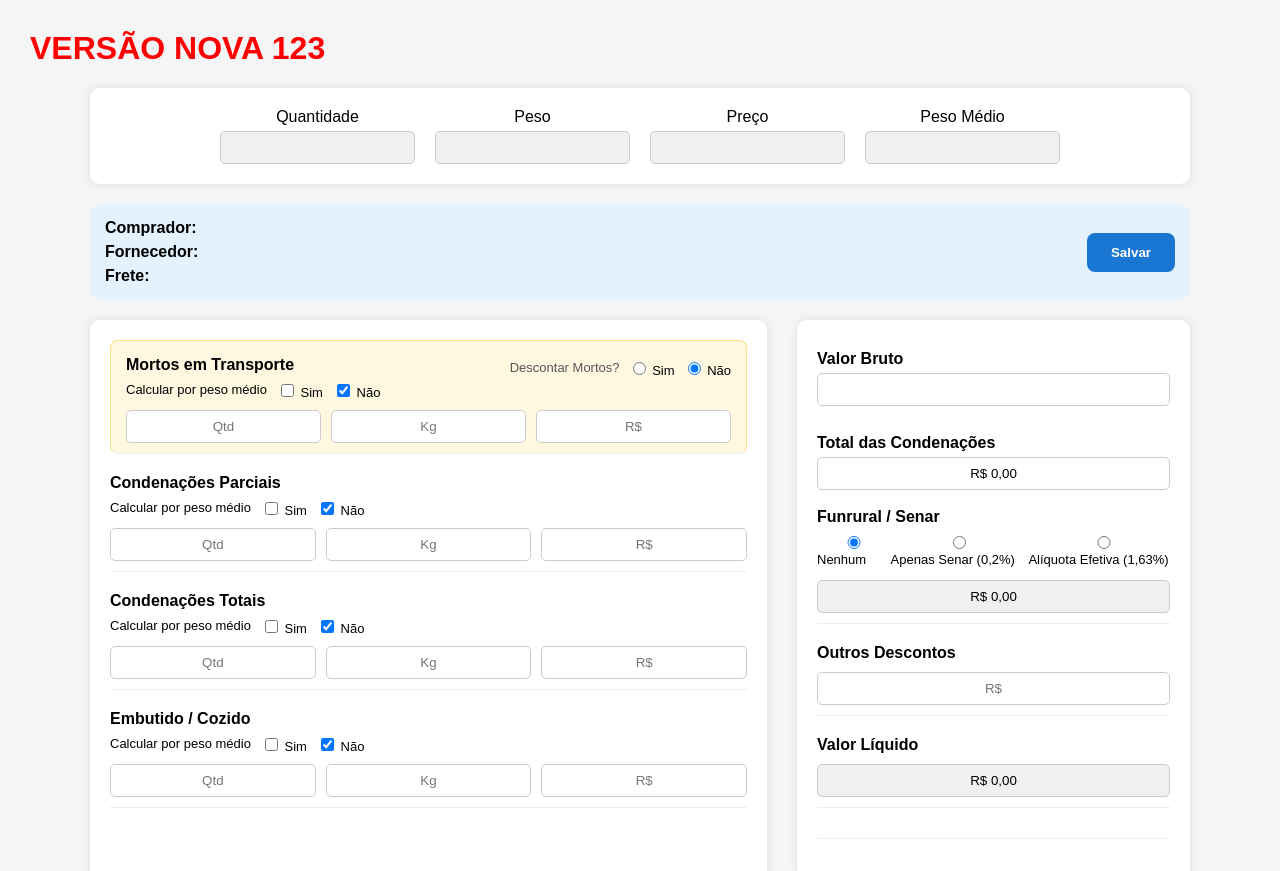
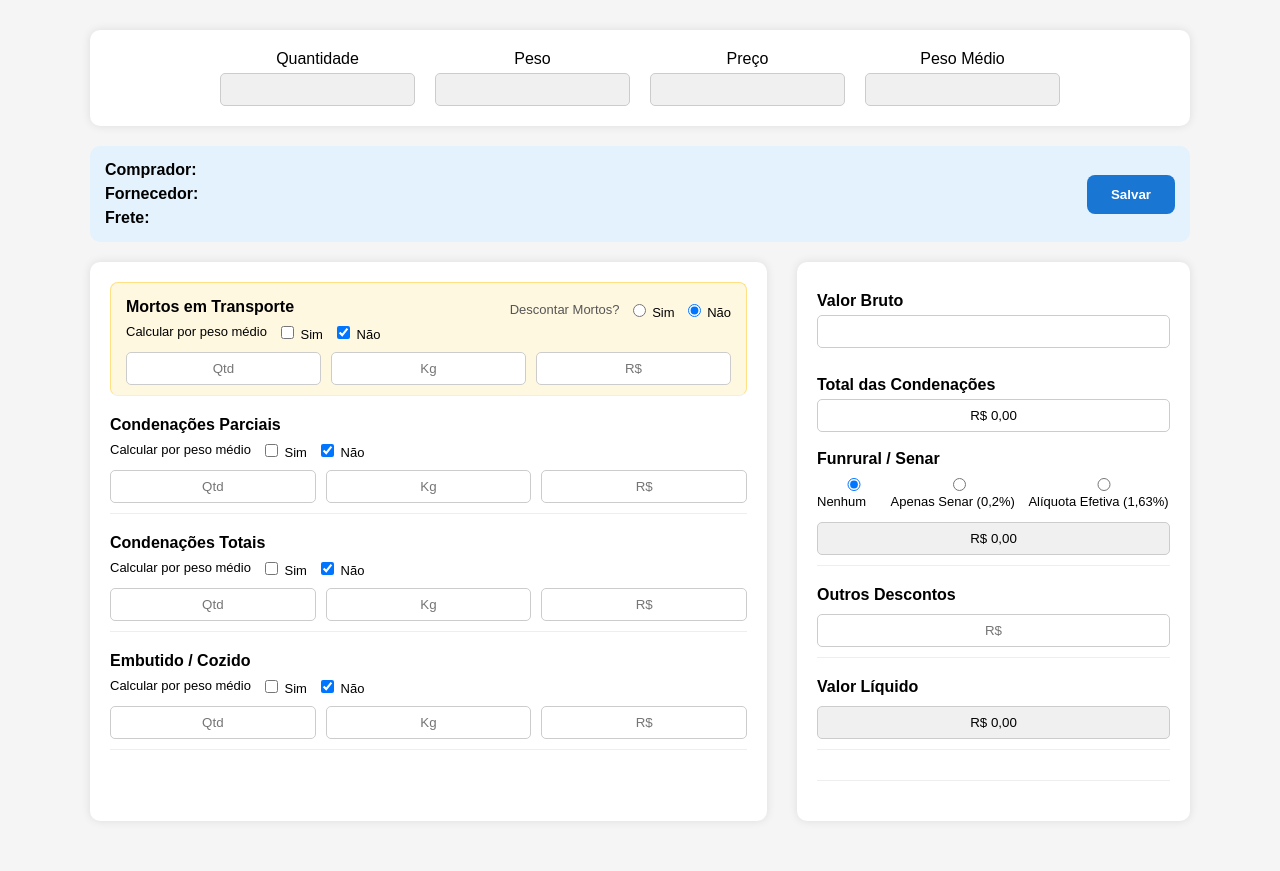
Before and after one commit to gustavolakre/fechamento-de-cargas, a website: page public/index.html in a window 1280 px wide. Drawn offline with Linux system fonts and the light colour scheme.

Commit message:
remove teste versão

```diff
--- a/public/index.html
+++ b/public/index.html
@@ -227,8 +227,6 @@ input[readonly] {
 </head>
 
 <body>
-
-<h1 style="color:red;">VERSÃO NOVA 123</h1>
 
 <div class="box">
 
```
